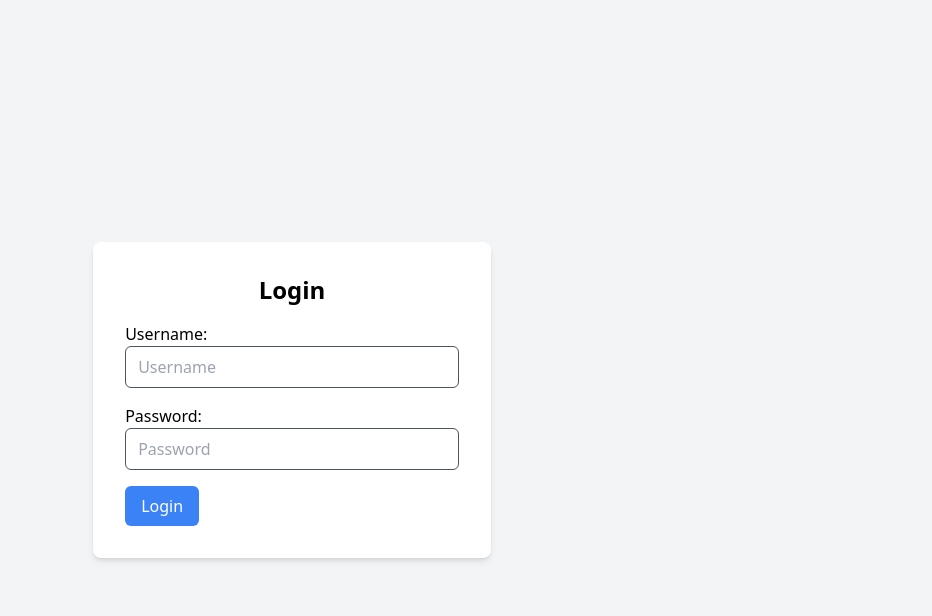
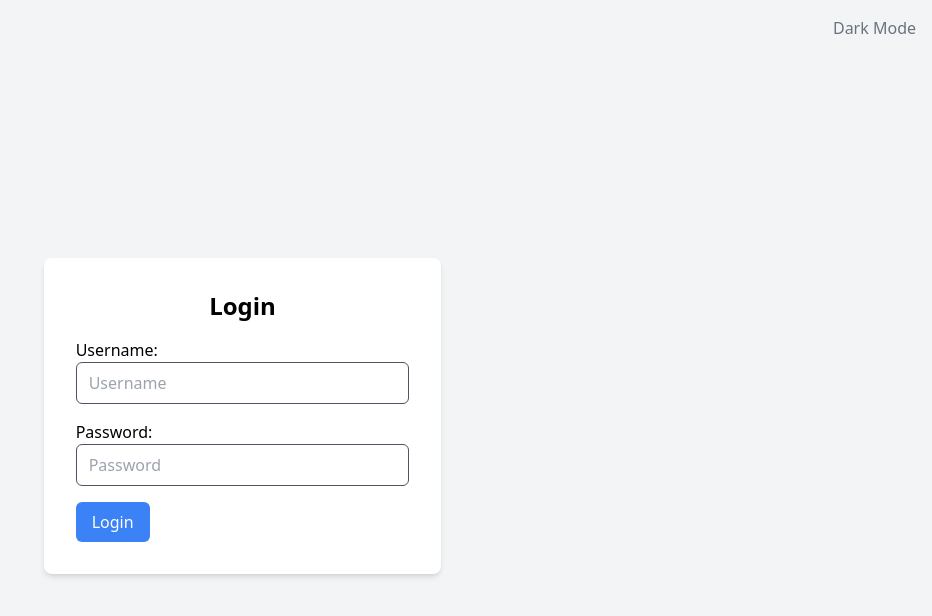
Before and after one commit to Sumangotame/miniyoutube, a React (Vite) app: page /login in a window 1280 px wide. Shown: the top 616 px of the page, without its empty margins (348-1280 px from the left). Built offline with nearby package versions, Linux system fonts and the light colour scheme.

Commit message:
added dark mode

```diff
--- a/package.json
+++ b/package.json
@@ -16,7 +16,8 @@
     "react": "^18.2.0",
     "react-dom": "^18.2.0",
     "react-redux": "^9.1.0",
-    "react-router-dom": "^5.3.4"
+    "react-router-dom": "^5.3.4",
+    "react-toggle-dark-mode": "^1.1.1"
   },
   "devDependencies": {
     "@types/react": "^18.2.55",
--- a/src/App.jsx
+++ b/src/App.jsx
@@ -1,5 +1,5 @@
 // App.js
-import React, { useState } from 'react';
+import React, { useContext } from 'react';
 import { BrowserRouter as Router, Route, Switch } from 'react-router-dom';
 import AuthContextProvider from './contexts/AuthContext';
 import VideoContextProvider from './contexts/VideoContext';
@@ -7,13 +7,17 @@ import PrivateRoute from './components/PrivateRoute';
 import LoginPage from './components/LoginPage';
 import VideoPage from './components/VideoPage';
 import VideoPlayer from './components/VideoPlayer';
+import DarkMode from './components/DarkMode';
+import { VideoContext } from './contexts/VideoContext';
+function App() {
 
-function App() {
+
   return (
     <Router>
       <AuthContextProvider>
+
         <VideoContextProvider>
-          <div className="bg-gray-100 min-h-screen">
+          <div className={`bg-gray-100 min-h-screen`}>
             <Switch>
               <Route path="/login" component={LoginPage} />
               <Route path="/video/:id" component={VideoPlayer} />
--- /dev/null
+++ b/src/components/DarkMode.jsx
@@ -0,0 +1,21 @@
+import React, { useContext, useEffect } from 'react'
+import { VideoContext } from '../contexts/VideoContext'
+const DarkMode = () => {
+    const { darkMode, toggleDarkMode } = useContext(VideoContext)
+    useEffect(() => {
+        console.log(darkMode);
+    }, [darkMode]);
+
+    const handleDarkMode = () => {
+        toggleDarkMode();
+    }
+    return (
+        <div className="flex justify-end mb-4">
+            <button onClick={handleDarkMode} className="text-gray-500">
+                {darkMode ? 'Light Mode' : 'Dark Mode'}
+            </button>
+        </div>
+    )
+}
+
+export default DarkMode
--- /dev/null
+++ b/src/components/Header.jsx
@@ -0,0 +1,36 @@
+import React, { useState } from 'react';
+import DarkMode from './DarkMode';
+
+function Header({ onSearch }) {
+    const [searchTerm, setSearchTerm] = useState(' ');
+
+    const handleSearch = () => {
+        onSearch(searchTerm);
+    };
+
+    return (
+        <div className="px-3 flex justify-between">
+            <div className=' font-bold text-3xl'>Logo</div>
+            <div className=" flex items-center">
+                <input
+                    type="text"
+                    value={searchTerm}
+                    onChange={(e) => setSearchTerm(e.target.value)}
+                    placeholder="Search videos..."
+                    className="border border-gray-300 rounded-md px-3 py-2 mr-2 outline-zinc-900 my-2"
+                />
+                <button
+                    onClick={handleSearch}
+                    className="bg-blue-500 text-white px-4 py-2 rounded-md hover:bg-blue-600"
+                >
+                    Search
+                </button>
+            </div>
+            <div className='pt-5'>
+                <DarkMode />
+            </div>
+        </div>
+    );
+}
+
+export default Header;
--- a/src/components/LoginPage.jsx
+++ b/src/components/LoginPage.jsx
@@ -1,13 +1,15 @@
 import React, { useContext, useState } from 'react';
 import { useHistory } from 'react-router-dom';
 import { AuthContext } from '../contexts/AuthContext';
+import { VideoContext } from '../contexts/VideoContext';
+import DarkMode from './DarkMode';
 
 function LoginPage() {
   const { login } = useContext(AuthContext);
   const [username, setUsername] = useState('');
   const [password, setPassword] = useState('');
   const history = useHistory();
-
+  const { darkMode } = useContext(VideoContext)
   const handleLogin = () => {
     if (username === 'suman' && password === 'gautam') {
       login();
@@ -18,14 +20,18 @@ function LoginPage() {
   };
 
   return (
-    <div className="flex justify-center items-center h-screen">
-      <div className="bg-white p-8 rounded-lg shadow-md">
+    <div className={` pt-4 pr-4 ${darkMode ? 'bg-slate-950' : ''}`}>
+      <div className='float-right'>
+        <DarkMode />
+      </div>
+      <div className={`flex justify-center items-center h-screen ${darkMode ? 'bg-slate-950 text-white' : ''}`}>
+        <div className={` p-8 rounded-lg shadow-md ${darkMode ? 'bg-slate-950' : 'bg-white'}`}>
           <h1 className="text-2xl font-bold mb-4 text-center justify-center">Login</h1>
           <label htmlFor="username" className=' mb-5'>Username:</label><br />
           <input
             type="text"
             placeholder="Username"
-          className="border border-gray-600 rounded-md px-3 py-2 mb-4 w-full"
+            className="border border-gray-600 rounded-md px-3 py-2 mb-4 w-full text-black"
             value={username}
             onChange={(e) => setUsername(e.target.value)}
           />
@@ -33,7 +39,7 @@ function LoginPage() {
           <input
             type="password"
             placeholder="Password"
-          className="border border-gray-600 rounded-md px-3 py-2 mb-4 w-full"
+            className="border border-gray-600 rounded-md px-3 py-2 mb-4 w-full text-black"
             value={password}
             onChange={(e) => setPassword(e.target.value)}
           />
@@ -45,6 +51,7 @@ function LoginPage() {
           </button>
         </div>
       </div>
+    </div>
   );
 }
 
--- a/src/components/SearchBar.jsx
+++ /dev/null
@@ -1,30 +0,0 @@
-// components/SearchBar.js
-import React, { useState } from 'react';
-
-function SearchBar({ onSearch }) {
-    const [searchTerm, setSearchTerm] = useState(' ');
-
-    const handleSearch = () => {
-        onSearch(searchTerm);
-    };
-
-    return (
-        <div className="flex items-center">
-            <input
-                type="text"
-                value={searchTerm}
-                onChange={(e) => setSearchTerm(e.target.value)}
-                placeholder="Search videos..."
-                className="border border-gray-300 rounded-md px-3 py-2 mr-2 outline-zinc-900 my-2"
-            />
-            <button
-                onClick={handleSearch}
-                className="bg-blue-500 text-white px-4 py-2 rounded-md hover:bg-blue-600"
-            >
-                Search
-            </button>
-        </div>
-    );
-}
-
-export default SearchBar;
--- /dev/null
+++ b/src/components/VideoPage.css
@@ -0,0 +1,3 @@
+.container{
+    margin-right: 0;
+}
--- a/src/components/VideoPage.jsx
+++ b/src/components/VideoPage.jsx
@@ -2,39 +2,41 @@ import React, { useContext, useState, useEffect } from 'react';
 // import { AuthContext } from '../contexts/AuthContext';
 import { VideoContext } from '../contexts/VideoContext';
 import VideoThumbnail from './VideoThumbnail';
-import SearchBar from './SearchBar';
+import Header from './Header';
 
 function VideoPage() {
 
-    const { fetchVideos, videos, searchQuery } = useContext(VideoContext);
+    const { fetchVideos, videos, searchQuery, darkMode } = useContext(VideoContext);
     const [loading, setLoading] = useState(true);
     useEffect(() => {
         fetchVideos(' ');
         setLoading(false);
     }, [])
-    const handleSearch = (searchQuery) => {
+    const handleSearch = () => {
         setLoading(true);
         fetchVideos(searchQuery);
-
         setLoading(false);
     };
 
 
 
     return (
-        <div className="container mx-auto p-4">
-            <h1 className="text-3xl font-bold mb-4">Welcome to Video Player</h1>
-            <SearchBar onSearch={handleSearch} />
+        <div className={` px-2 ${darkMode ? ' bg-slate-950 text-white' : ''}`}>
+            <div className="p-4">
+                <Header onSearch={handleSearch} />
+                <h1 className={`px-3 text-3xl font-bold mb-4 ${darkMode ? 'text-white' : 'text-black'}`}>Welcome to Video Player</h1>
+
                 {loading ? (
                     <p>Search Video First...</p>
                 ) : (
-                <div className="grid grid-cols-1 sm:grid-cols-2 md:grid-cols-3 lg:grid-cols-4 gap-4">
+                    <div className="grid grid-cols-1 sm:grid-cols-2 md:grid-cols-3 lg:grid-cols-4 gap-3">
                         {videos.map((video) => (
                             <VideoThumbnail key={video.id} video={video} />
                         ))}
                     </div>
                 )}
             </div>
+        </div>
     );
 }
 
--- a/src/components/VideoThumbnail.jsx
+++ b/src/components/VideoThumbnail.jsx
@@ -2,15 +2,15 @@ import React, { useContext } from 'react';
 import { VideoContext } from '../contexts/VideoContext';
 
 function VideoThumbnail({ video }) {
-  const { playVideo } = useContext(VideoContext);
+  const { playVideo, darkMode } = useContext(VideoContext);
 
   return (
     <div
-      className="bg-white rounded-lg shadow-md p-4 cursor-pointer transition duration-300 ease-in-out transform hover:scale-105"
+      className={` rounded-lg shadow-md p-4 cursor-pointer transition duration-300 ease-in-out transform hover:scale-105 ${darkMode ? ' bg-slate-950 text-white' : 'bg-white'}`}
       onClick={() => playVideo(video.id)}
     >
       <img src={video.thumbnail} alt={video.title} className="mb-2 w-full" />
-      <p className="text-sm">{video.title}</p>
+      <p className={`text-sm ${darkMode ? ' text-white' : 'text-black'}`}>{video.title}</p>
     </div>
   );
 }
--- a/src/contexts/VideoContext.jsx
+++ b/src/contexts/VideoContext.jsx
@@ -8,10 +8,16 @@ function VideoContextProvider({ children }) {
     const [videos, setVideos] = useState([]);
     const history = useHistory();
     const [searchQuery, setSearchQuery] = useState('')
+    const [darkMode, setDarkMode] = useState(false)
 
-    const fetchVideos = async (searchQuery) => {
+    const toggleDarkMode = () => {
+        setDarkMode(!darkMode);
+    };
+
+
+    const fetchVideos = async () => {
         try {
-            const API_KEY = 'AIzaSyCZMuCfR3XhImqXFE1JKuhS1yucbYOts-g';
+            const API_KEY = 'AIzaSyAq2GSeruU_q6k8Iqazh5Cb9pKy9kCgFC4';
             const MAX_RESULTS = 20;
 
             const response = await axios.get(`https://www.googleapis.com/youtube/v3/search`, {
@@ -41,7 +47,7 @@ function VideoContextProvider({ children }) {
     };
 
     return (
-        <VideoContext.Provider value={{ videos, fetchVideos, playVideo, setSearchQuery }}>
+        <VideoContext.Provider value={{ videos, fetchVideos, playVideo, setSearchQuery, darkMode, setDarkMode, toggleDarkMode }}>
             {children}
         </VideoContext.Provider>
     );
--- a/tailwind.config.js
+++ b/tailwind.config.js
@@ -1,6 +1,7 @@
 /** @type {import('tailwindcss').Config} */
 export default {
   content: ["./index.html", "./src/**/*.{js,ts,jsx,tsx}"],
+  darkMode: "class", // Enable the class-based dark mode
   theme: {
     extend: {},
   },
```
Also changed, not shown: 1 other file (tests, documents, lock files or other folders). Lines whose indentation alone changed are shown as unchanged.
